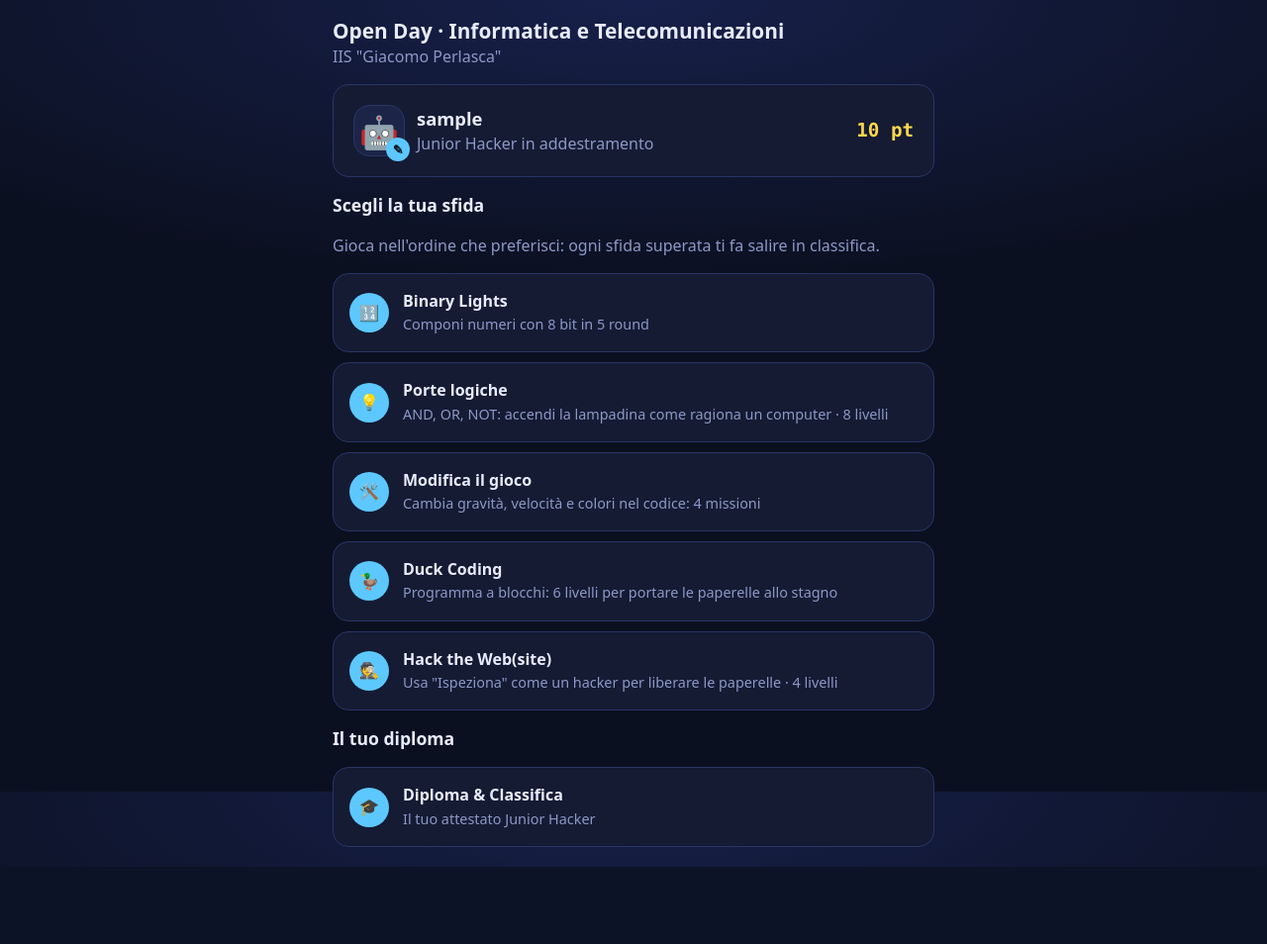
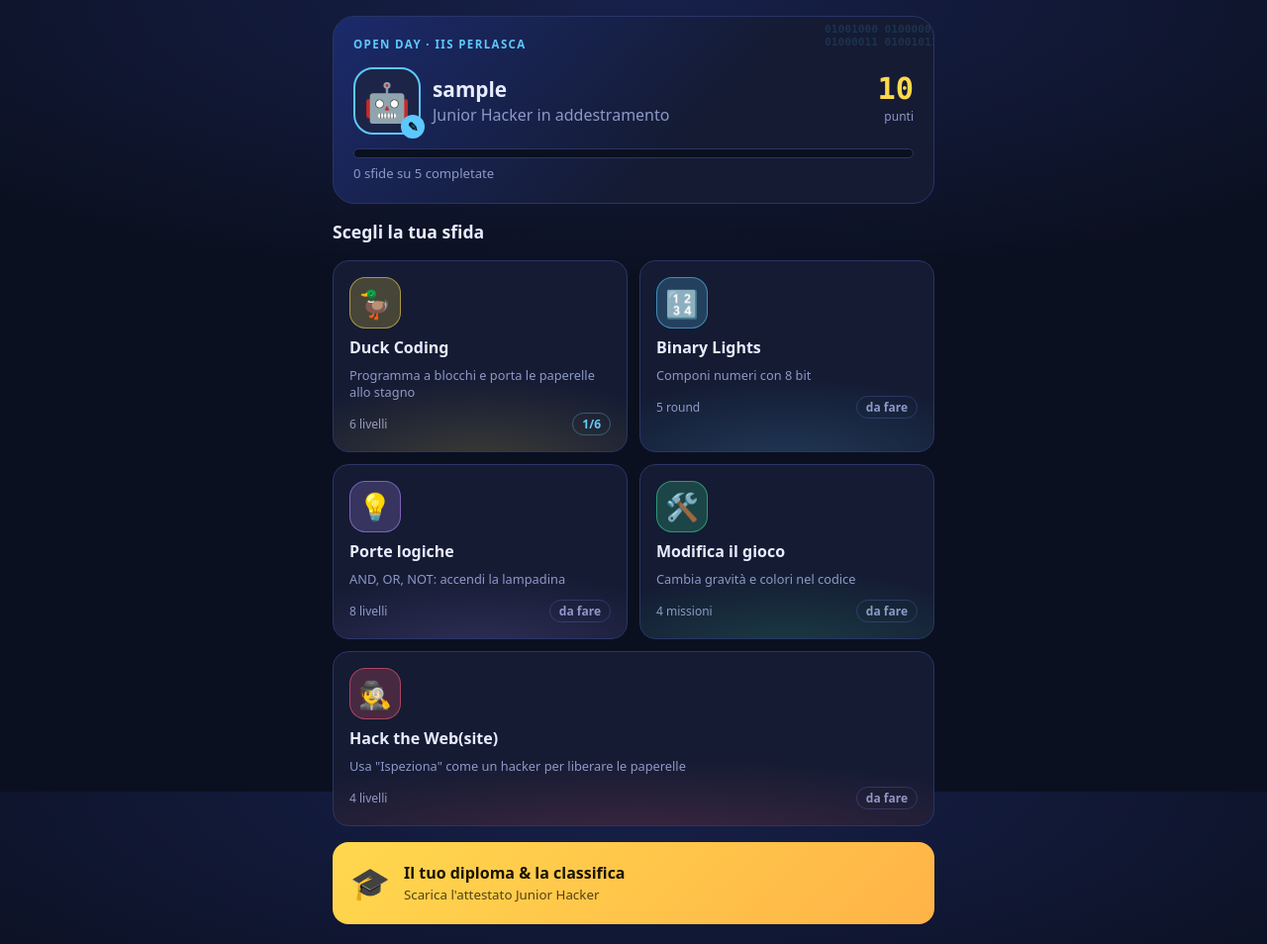
Before and after one commit to ICT-Perlasca/CodeQuestPerlasca, a PHP site: page / in a window 1280 px wide. Shown: the whole page at 99% size. Before the commit the page ends 876 px from the top, so only its background shows below. Run offline with PHP 8.4, Linux system fonts and the light colour scheme; the visitor is signed in with stand-in values (Sample User, id 1); data comes from the database, SQL or seed files in the repository; tables that the repository leaves empty hold one stand-in row (values such as "Sample post").

Commit message:
Stato dei giochi (attivo/disabilitato/nascosto) e nuova home
Co-Authored-By: Claude Sonnet 5.5 <noreply@anthropic.com>

```diff
--- a/api/codegame.php
+++ b/api/codegame.php
@@ -29,6 +29,10 @@ if (!uuid_valido($uuid) || ($_SESSION['uuid'] ?? null) !== $uuid) {
     json_errore(403, 'Profilo non riconosciuto: reinserisci il nickname');
 }
 session_write_close();
+
+if (stato_gioco('paperelle_coding') !== 'attivo') {
+    json_errore(403, 'Questo gioco è stato chiuso dai docenti');
+}
 
 $livelli = codegame_livelli_attivi(); // Open Day: solo i primi livelli, laboratorio: tutti
 $pdo = db();
--- a/api/save_score.php
+++ b/api/save_score.php
@@ -43,6 +43,10 @@ if ($ora - ($_SESSION['ultimo_salvataggio'][$modulo] ?? 0) < INTERVALLO_MIN_SECO
 }
 $_SESSION['ultimo_salvataggio'][$modulo] = $ora;
 session_write_close(); // libera il lock della sessione prima di toccare il DB
+
+if (isset(GIOCHI[$modulo]) && stato_gioco($modulo) !== 'attivo') {
+    json_errore(403, 'Questo gioco è stato chiuso dai docenti');
+}
 
 $pdo = db();
 $pdo->beginTransaction();
--- a/giochi/binary-lights.php
+++ b/giochi/binary-lights.php
@@ -7,6 +7,8 @@
 declare(strict_types=1);
 
 require_once __DIR__ . '/../inc/db.php';
+
+richiedi_gioco_attivo('binary_lights');
 
 $round = sessione_attivita()['giochi']['binary_round'];
 // intervallo del numero bersaglio per ogni round: si parte dai 4 bit bassi
--- a/giochi/hack-website.php
+++ b/giochi/hack-website.php
@@ -12,6 +12,8 @@
 declare(strict_types=1);
 
 require_once __DIR__ . '/../inc/db.php';
+
+richiedi_gioco_attivo('hack_website');
 
 $livelli = sessione_attivita()['giochi']['hack_livelli'];
 ?>
--- a/giochi/modifica-gioco.php
+++ b/giochi/modifica-gioco.php
@@ -11,6 +11,8 @@
 declare(strict_types=1);
 
 require_once __DIR__ . '/../inc/db.php';
+
+richiedi_gioco_attivo('modifica_gioco');
 
 $missioni = sessione_attivita()['giochi']['palla_missioni'];
 ?>
--- a/giochi/paperelle.php
+++ b/giochi/paperelle.php
@@ -8,6 +8,8 @@
 declare(strict_types=1);
 
 require_once __DIR__ . '/../inc/codegame.php';
+
+richiedi_gioco_attivo('paperelle_coding');
 
 $livelli = [];
 foreach (codegame_livelli_attivi() as $n => $l) { // quanti dipende dalla sessione (admin.php)
--- a/giochi/porte-logiche.php
+++ b/giochi/porte-logiche.php
@@ -11,6 +11,8 @@
 declare(strict_types=1);
 
 require_once __DIR__ . '/../inc/db.php';
+
+richiedi_gioco_attivo('porte_logiche');
 
 $livelli = sessione_attivita()['giochi']['porte_livelli']; // numeri dei livelli (da 1) di questa sessione
 ?>
--- a/inc/db.php
+++ b/inc/db.php
@@ -133,6 +133,36 @@ const GIOCHI = [
     'hack_website'     => ['icona' => '🕵️', 'pagina' => 'giochi/hack-website.php',  'livelli' => 'hack_livelli',   'per' => 100, 'unita' => 'livelli'],
 ];
 
+/**
+ * Stato di un gioco, impostato da admin.php (chiave `gioco_<codice>` in `impostazioni`,
+ * nessuna colonna nuova): 'attivo' (default), 'disabilitato' (card grigia, non si gioca
+ * e non si salvano punti) o 'nascosto' (sparisce dalla home e non si gioca).
+ */
+const STATI_GIOCO = ['attivo' => 'Attivo', 'disabilitato' => 'Disabilitato (visibile ma bloccato)', 'nascosto' => 'Nascosto (non si vede)'];
+
+function stato_gioco(string $modulo): string
+{
+    static $stati = null;
+    $stati ??= db()->query("SELECT chiave, valore FROM impostazioni WHERE chiave LIKE 'gioco\\_%'")->fetchAll(PDO::FETCH_KEY_PAIR);
+    $v = $stati["gioco_$modulo"] ?? 'attivo';
+    return isset(STATI_GIOCO[$v]) ? $v : 'attivo';
+}
+
+/** Da chiamare in cima alle pagine dei giochi: se non e' attivo mostra un avviso e si ferma. */
+function richiedi_gioco_attivo(string $modulo): void
+{
+    if (stato_gioco($modulo) === 'attivo') {
+        return;
+    }
+    http_response_code(403);
+    echo '<!doctype html><html lang="it"><head><meta charset="utf-8"><meta name="viewport" content="width=device-width, initial-scale=1">'
+       . '<title>Gioco non disponibile</title></head>'
+       . '<body style="margin:0;min-height:100dvh;display:grid;place-items:center;background:#0b1020;color:#e8ecff;font:16px system-ui,sans-serif;text-align:center;padding:20px">'
+       . '<div><h1>Questo gioco non è disponibile</h1><p style="color:#8e98c7">Per ora è stato chiuso dai docenti.</p>'
+       . '<p><a href="../index.php" style="color:#5cc8ff">← Torna alle sfide</a></p></div></body></html>';
+    exit;
+}
+
 /** Quanti livelli/round/missioni di un gioco si giocano nella sessione in corso. */
 function livelli_sessione(string $modulo): int
 {
--- a/index.php
+++ b/index.php
@@ -14,7 +14,7 @@ if (empty($_SESSION['ospite'])) {
 
 $profilo = null;
 if (isset($_SESSION['uuid'])) {
-    $st = db()->prepare('SELECT uuid, nickname, avatar, punti_totali FROM partecipanti WHERE uuid = ?');
+    $st = db()->prepare('SELECT id, uuid, nickname, avatar, punti_totali, nascosto, updated_at FROM partecipanti WHERE uuid = ?');
     $st->execute([$_SESSION['uuid']]);
     $profilo = $st->fetch() ?: null;
     if ($profilo === null) {
@@ -24,12 +24,54 @@ if (isset($_SESSION['uuid'])) {
 
 $giochi = sessione_attivita()['giochi']; // Open Day corto, laboratorio lungo (admin.php)
 $percorso = [
-  ['icona' => '🔢', 'titolo' => 'Binary Lights',         'desc' => "Componi numeri con 8 bit in {$giochi['binary_round']} round", 'href' => 'giochi/binary-lights.php'],
-  ['icona' => '💡', 'titolo' => 'Porte logiche',         'desc' => 'AND, OR, NOT: accendi la lampadina come ragiona un computer · ' . count($giochi['porte_livelli']) . ' livelli', 'href' => 'giochi/porte-logiche.php'],
-  ['icona' => '🛠️', 'titolo' => 'Modifica il gioco',     'desc' => "Cambia gravità, velocità e colori nel codice: {$giochi['palla_missioni']} missioni", 'href' => 'giochi/modifica-gioco.php'],
-    ['icona' => '🦆', 'titolo' => 'Duck Coding',           'desc' => "Programma a blocchi: {$giochi['duck_livelli']} livelli per portare le paperelle allo stagno", 'href' => 'giochi/paperelle.php'],
-  ['icona' => '🕵️', 'titolo' => 'Hack the Web(site)',    'desc' => 'Usa "Ispeziona" come un hacker per liberare le paperelle · ' . count($giochi['hack_livelli']) . ' livelli', 'href' => 'giochi/hack-website.php'],
+  ['codice' => 'paperelle_coding', 'icona' => '🦆', 'colore' => '#ffd84d', 'titolo' => 'Duck Coding',       'desc' => 'Programma a blocchi e porta le paperelle allo stagno', 'href' => 'giochi/paperelle.php'],
+  ['codice' => 'binary_lights',    'icona' => '🔢', 'colore' => '#5cc8ff', 'titolo' => 'Binary Lights',     'desc' => 'Componi numeri con 8 bit',                           'href' => 'giochi/binary-lights.php'],
+  ['codice' => 'porte_logiche',    'icona' => '💡', 'colore' => '#b48cff', 'titolo' => 'Porte logiche',     'desc' => 'AND, OR, NOT: accendi la lampadina',                 'href' => 'giochi/porte-logiche.php'],
+  ['codice' => 'modifica_gioco',   'icona' => '🛠️', 'colore' => '#3ddc97', 'titolo' => 'Modifica il gioco', 'desc' => 'Cambia gravità e colori nel codice',                'href' => 'giochi/modifica-gioco.php'],
+  ['codice' => 'hack_website',     'icona' => '🕵️', 'colore' => '#ff5c7a', 'titolo' => 'Hack the Web(site)', 'desc' => 'Usa "Ispeziona" come un hacker per liberare le paperelle', 'href' => 'giochi/hack-website.php'],
 ];
+
+// progressi del ragazzo e posizione in classifica (solo se ha gia' un profilo)
+$fatti = [];
+$posizione = null;
+if ($profilo) {
+    $pdo = db();
+    $st = $pdo->prepare('SELECT modulo, punti FROM punteggi WHERE partecipante_id = ?');
+    $st->execute([$profilo['id']]);
+    $puntiGioco = $st->fetchAll(PDO::FETCH_KEY_PAIR);
+    $st = $pdo->prepare('SELECT COUNT(*) FROM codegame_tempi WHERE partecipante_id = ? AND ms IS NOT NULL');
+    $st->execute([$profilo['id']]);
+    $duckFatti = (int) $st->fetchColumn();
+
+    if ((int) $profilo['punti_totali'] > 0 && !(int) $profilo['nascosto']) {
+        $st = $pdo->prepare(
+            'SELECT COUNT(*) + 1 FROM partecipanti WHERE nascosto = 0 AND punti_totali > 0 AND (punti_totali > ?
+               OR (punti_totali = ? AND (updated_at < ? OR (updated_at = ? AND id < ?))))'
+        );
+        $st->execute([$profilo['punti_totali'], $profilo['punti_totali'], $profilo['updated_at'], $profilo['updated_at'], $profilo['id']]);
+        $posizione = (int) $st->fetchColumn();
+    }
+}
+
+// filtra i giochi nascosti, segna quelli disabilitati, calcola totale e fatti di ognuno
+$percorso = array_values(array_filter($percorso, static fn(array $t): bool => stato_gioco($t['codice']) !== 'nascosto'));
+$completate = 0;
+foreach ($percorso as &$t) {
+    $t['totale'] = livelli_sessione($t['codice']);
+    $t['unita'] = ['binary_lights' => 'round', 'modifica_gioco' => 'missioni'][$t['codice']] ?? 'livelli';
+    $t['chiuso'] = stato_gioco($t['codice']) === 'disabilitato';
+    $t['fatti'] = match ($t['codice']) {
+        'paperelle_coding' => min($t['totale'], $duckFatti ?? 0),
+        'binary_lights'    => ($puntiGioco[$t['codice']] ?? 0) > 0 ? $t['totale'] : 0, // i punti dei round non sono tutti da 300: conta "giocato"
+        default            => min($t['totale'], intdiv((int) ($puntiGioco[$t['codice']] ?? 0), GIOCHI[$t['codice']]['per'])),
+    };
+    $t['completo'] = $t['totale'] > 0 && $t['fatti'] >= $t['totale'];
+    $t['iniziato'] = $t['fatti'] > 0;
+    $completate += $t['completo'] ? 1 : 0;
+}
+unset($t);
+$attive = count(array_filter($percorso, static fn(array $t): bool => !$t['chiuso']));
+$percento = $attive > 0 ? (int) round(100 * $completate / $attive) : 0;
 $e = static fn(string $s): string => htmlspecialchars($s, ENT_QUOTES);
 ?>
 <!doctype html>
@@ -80,21 +122,43 @@ $e = static fn(string $s): string => htmlspecialchars($s, ENT_QUOTES);
   .profilo .avatar { width:52px; height:52px; font-size:2rem; }
   .profilo b { display:block; font-size:1.15rem; }
   .punti { margin-left:auto; font-family:ui-monospace, Menlo, Consolas, monospace; color:var(--on); font-weight:800; font-size:1.2rem; white-space:nowrap; }
-  .tappe { list-style:none; margin:0; padding:0; display:grid; gap:10px; }
-  .tappa { display:flex; align-items:center; gap:14px; padding:16px; border-radius:var(--radius); background:var(--panel);
-           border:1px solid var(--line); color:inherit; text-decoration:none; }
-  a.tappa:active { transform:scale(.98); }
-  .tappa .n { flex:none; width:40px; height:40px; border-radius:50%; display:grid; place-items:center; font-weight:800; background:var(--accent); color:#04121c; }
-  .tappa b { display:block; }
-  .tappa span.desc { color:var(--muted); font-size:.9rem; }
-  .tappa.off { opacity:.5; }
-  .tappa.off .n { background:var(--panel-2); color:var(--muted); }
-  .tappa .tag { margin-left:auto; font-size:.75rem; color:var(--muted); border:1px solid var(--line); border-radius:999px; padding:2px 8px; white-space:nowrap; }
+  .hero { position:relative; overflow:hidden; border-radius:22px; padding:20px; border:1px solid var(--line); background:linear-gradient(135deg, #1b2a6b, #141b33 60%); display:grid; gap:14px; }
+  .hero::before { content:"01001000 01000001 01000011 01001011"; position:absolute; right:-10px; top:6px; width:120px; word-break:break-all; line-height:1.6;
+                  font:700 .7rem ui-monospace, monospace; color:#5cc8ff22; pointer-events:none; }
+  .kicker { font-size:.72rem; letter-spacing:.12em; text-transform:uppercase; color:var(--accent); font-weight:700; }
+  .hero .profilo .avatar { width:68px; height:68px; font-size:2.4rem; border:2px solid var(--accent); border-radius:20px; }
+  .hero .profilo b { font-size:1.3rem; }
+  .pt { margin-left:auto; text-align:right; position:relative; }
+  .pt strong { display:block; font:800 1.9rem ui-monospace, Menlo, Consolas, monospace; color:var(--on); line-height:1; }
+  .pt span { font-size:.75rem; color:var(--muted); }
+  .bar { height:10px; border-radius:99px; background:var(--bg); overflow:hidden; border:1px solid var(--line); }
+  .bar i { display:block; height:100%; background:linear-gradient(90deg, var(--accent), var(--ok)); border-radius:99px; transition:width .4s; }
+  .avanzamento p { font-size:.82rem; margin-top:6px; }
+  .griglia-giochi { list-style:none; margin:0; padding:0; display:grid; grid-template-columns:1fr 1fr; gap:12px; }
+  .griglia-giochi li:last-child:nth-child(odd) { grid-column:1 / -1; }
+  .gioco { position:relative; display:grid; gap:8px; align-content:start; height:100%; padding:16px; border-radius:var(--radius); background:var(--panel);
+           border:1px solid var(--line); color:inherit; text-decoration:none; overflow:hidden; transition:transform .12s, border-color .15s; }
+  a.gioco:hover { border-color:var(--c); transform:translateY(-2px); }
+  a.gioco:active { transform:scale(.97); }
+  .gioco::after { content:""; position:absolute; inset:auto -30% -60% -30%; height:100%; background:radial-gradient(closest-side, var(--c), transparent); opacity:.18; pointer-events:none; }
+  .gioco .ico { width:52px; height:52px; border-radius:16px; display:grid; place-items:center; font-size:1.7rem;
+                background:color-mix(in srgb, var(--c) 22%, transparent); border:1px solid color-mix(in srgb, var(--c) 55%, transparent); }
+  .gioco b { font-size:1rem; }
+  .gioco small { color:var(--muted); font-size:.8rem; line-height:1.3; }
+  .gioco .stato { display:flex; justify-content:space-between; align-items:center; gap:6px; font-size:.75rem; color:var(--muted); margin-top:4px; position:relative; }
+  .chip { border-radius:99px; padding:2px 9px; border:1px solid var(--line); font-weight:700; white-space:nowrap; }
+  .chip.ok { color:var(--ok); border-color:#3ddc9755; }
+  .chip.corso { color:var(--accent); border-color:#5cc8ff55; }
+  .gioco.off { opacity:.45; filter:grayscale(.8); }
+  .diploma { display:flex; align-items:center; gap:14px; padding:18px; border-radius:var(--radius); text-decoration:none; color:#1a1300; font-weight:700;
+             background:linear-gradient(135deg, #ffd84d, #ffb347); }
+  .diploma .i { font-size:2rem; }
+  .diploma small { display:block; font-weight:500; opacity:.75; }
 </style>
 </head>
 <body>
 <main class="app">
-  <header>
+  <header id="intestazione" <?= $profilo ? 'hidden' : '' ?>>
     <h1><?= $e(sessione_attivita()['etichetta']) ?> · Informatica e Telecomunicazioni</h1>
     <p>IIS "Giacomo Perlasca"</p>
   </header>
@@ -118,43 +182,50 @@ $e = static fn(string $s): string => htmlspecialchars($s, ENT_QUOTES);
 
   <!-- DASHBOARD -->
   <section id="dashboard" <?= $profilo ? '' : 'hidden' ?> style="display:grid; gap:16px">
-    <div class="card" style="gap:12px">
+    <div class="hero">
+      <div class="kicker"><?= $e(sessione_attivita()['etichetta']) ?> · IIS Perlasca</div>
       <div class="profilo">
         <button class="avatar avatar-btn" type="button" id="dash-avatar" aria-expanded="false" aria-controls="dash-griglia" aria-label="Cambia avatar"></button>
         <div><b id="dash-nick"><?= $e($profilo['nickname'] ?? '') ?></b><p>Junior Hacker in addestramento</p></div>
-        <span class="punti"><span id="dash-punti"><?= (int) ($profilo['punti_totali'] ?? 0) ?></span> pt</span>
+        <div class="pt"><strong id="dash-punti"><?= (int) ($profilo['punti_totali'] ?? 0) ?></strong><span>punti</span></div>
       </div>
       <div class="avatar-griglia" id="dash-griglia" role="radiogroup" aria-label="Avatar" hidden></div>
       <p class="errore" id="dash-errore" role="alert" hidden></p>
+      <?php if ($attive > 0): ?>
+        <div class="avanzamento">
+          <div class="bar" role="progressbar" aria-valuemin="0" aria-valuemax="100" aria-valuenow="<?= $percento ?>"><i style="width:<?= $percento ?>%"></i></div>
+          <p><?= $completate ?> sfid<?= $completate === 1 ? 'a' : 'e' ?> su <?= $attive ?> completat<?= $completate === 1 ? 'a' : 'e' ?><?= $posizione ? ' · 🏆 sei ' . $posizione . '° in classifica' : '' ?></p>
+        </div>
+      <?php endif; ?>
     </div>
 
     <h2>Scegli la tua sfida</h2>
-    <p>Gioca nell'ordine che preferisci: ogni sfida superata ti fa salire in classifica.</p>
-    <ul class="tappe">
-      <?php foreach ($percorso as $t): ?>
+    <ul class="griglia-giochi">
+      <?php foreach ($percorso as $t):
+        $tag = $t['chiuso'] ? 'div' : 'a';
+        $attr = $t['chiuso'] ? 'aria-disabled="true"' : 'href="' . $e($t['href']) . '"'; ?>
         <li>
-          <?php if ($t['href']): ?>
-            <a class="tappa" href="<?= $e($t['href']) ?>">
-          <?php else: ?>
-            <div class="tappa off" aria-disabled="true">
-          <?php endif; ?>
-              <span class="n"><?= $t['icona'] ?></span>
-              <span><b><?= $e($t['titolo']) ?></b><span class="desc"><?= $e($t['desc']) ?></span></span>
-              <?php if (!$t['href']): ?><span class="tag">in arrivo</span><?php endif; ?>
-          <?= $t['href'] ? '</a>' : '</div>' ?>
+          <<?= $tag ?> class="gioco<?= $t['chiuso'] ? ' off' : '' ?>" style="--c:<?= $e($t['colore']) ?>" <?= $attr ?>>
+            <span class="ico"><?= $t['icona'] ?></span>
+            <b><?= $e($t['titolo']) ?></b>
+            <small><?= $e($t['desc']) ?></small>
+            <span class="stato">
+              <span><?= (int) $t['totale'] ?> <?= $e($t['unita']) ?></span>
+              <?php if ($t['chiuso']): ?><span class="chip">chiuso</span>
+              <?php elseif ($t['codice'] === 'binary_lights' && $t['iniziato']): ?><span class="chip ok">✓ giocato</span>
+              <?php elseif ($t['completo']): ?><span class="chip ok">✓ <?= (int) $t['fatti'] ?>/<?= (int) $t['totale'] ?></span>
+              <?php elseif ($t['iniziato'] && $t['codice'] !== 'binary_lights'): ?><span class="chip corso"><?= (int) $t['fatti'] ?>/<?= (int) $t['totale'] ?></span>
+              <?php else: ?><span class="chip">da fare</span><?php endif; ?>
+            </span>
+          </<?= $tag ?>>
         </li>
       <?php endforeach; ?>
     </ul>
 
-    <h2>Il tuo diploma</h2>
-    <ol class="tappe">
-      <li>
-        <a class="tappa" href="diploma.php">
-          <span class="n">🎓</span>
-          <span><b>Diploma &amp; Classifica</b><span class="desc">Il tuo attestato Junior Hacker</span></span>
-        </a>
-      </li>
-    </ol>
+    <a class="diploma" href="diploma.php">
+      <span class="i">🎓</span>
+      <span>Il tuo diploma &amp; la classifica<small>Scarica l'attestato Junior Hacker</small></span>
+    </a>
   </section>
 </main>
 
@@ -256,6 +327,7 @@ function mostraDashboard(p) {
   $('dash-nick').textContent = p.nickname;
   $('dash-punti').textContent = p.punti_totali;
   $('onboarding').hidden = true;
+  $('intestazione').hidden = true;
   $('dashboard').hidden = false;
 }
 
```
